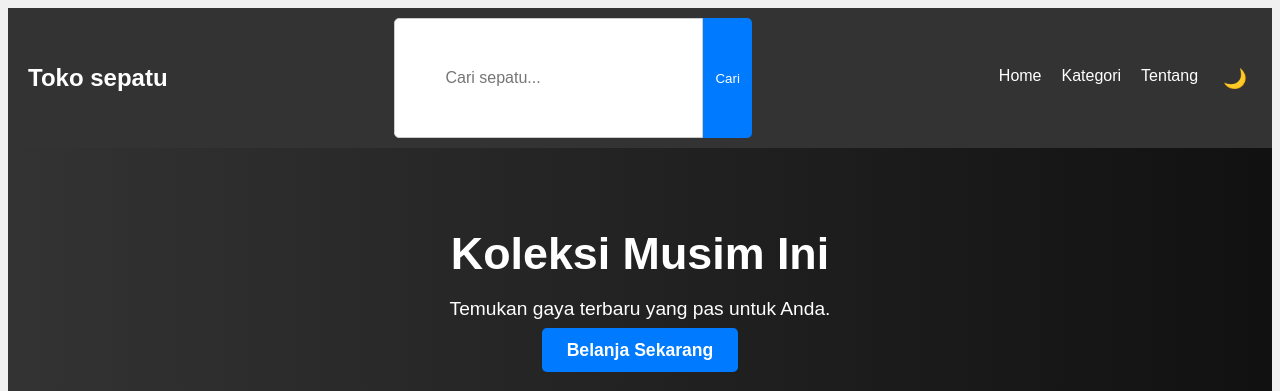
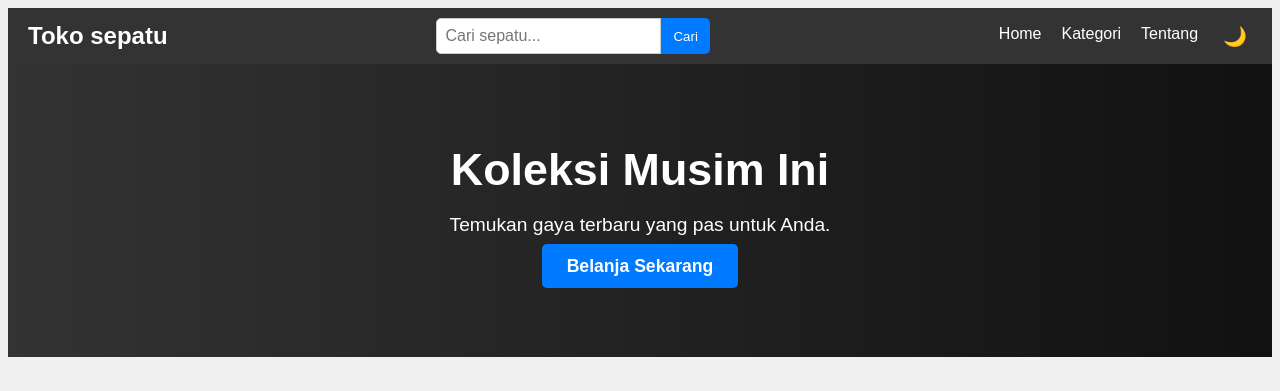
Before and after one commit to febs06/Projek-Mba-RinRin, a plain HTML site: page index.html in a window 1280 px wide. Shown: the top 391 px of the page. Drawn offline with Linux system fonts and the light colour scheme.

Commit message:
Add files via upload

```diff
--- a/index.html
+++ b/index.html
@@ -152,7 +152,7 @@
         }
 
         .search-container input {
-            padding: 50px;
+            padding: 8px;
             font-size: 1em;
             border: 1px solid #ccc;
             border-radius: 5px 0 0 5px; /* Sudut kiri bulat */
```
